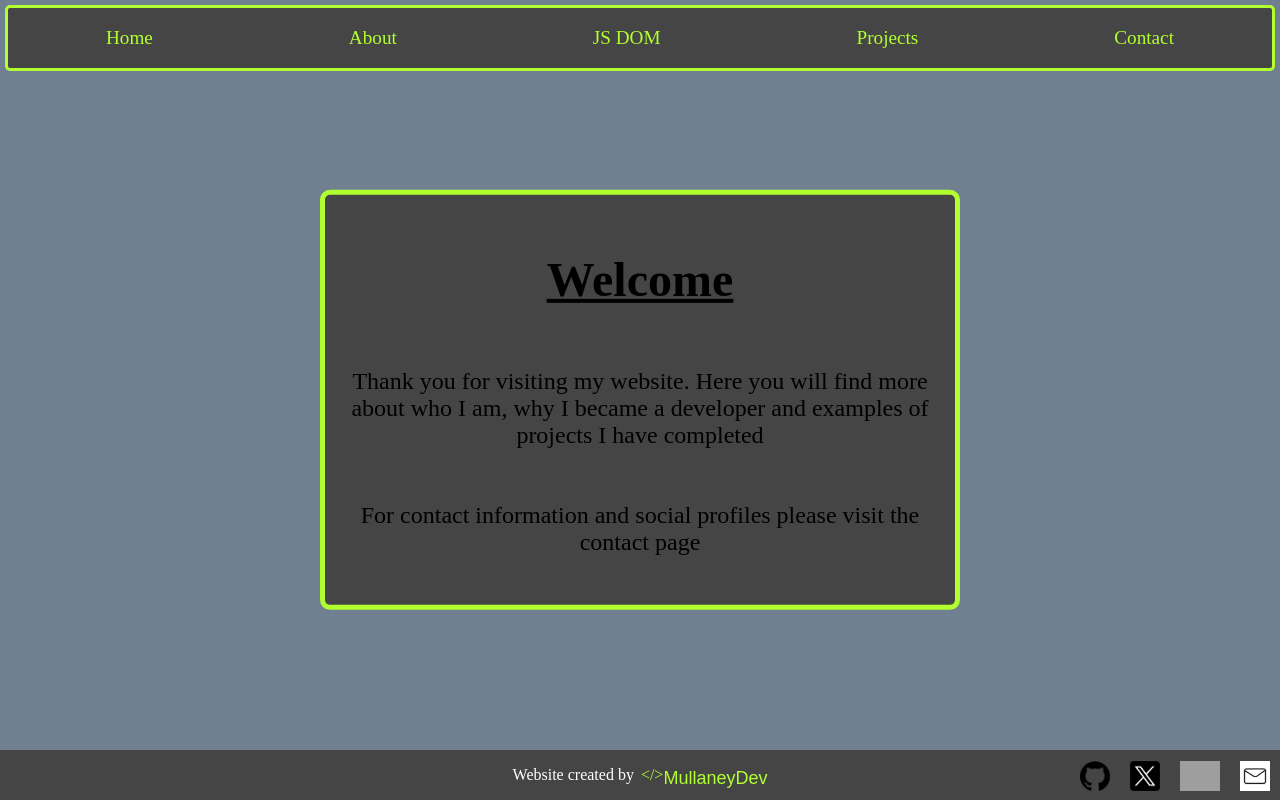
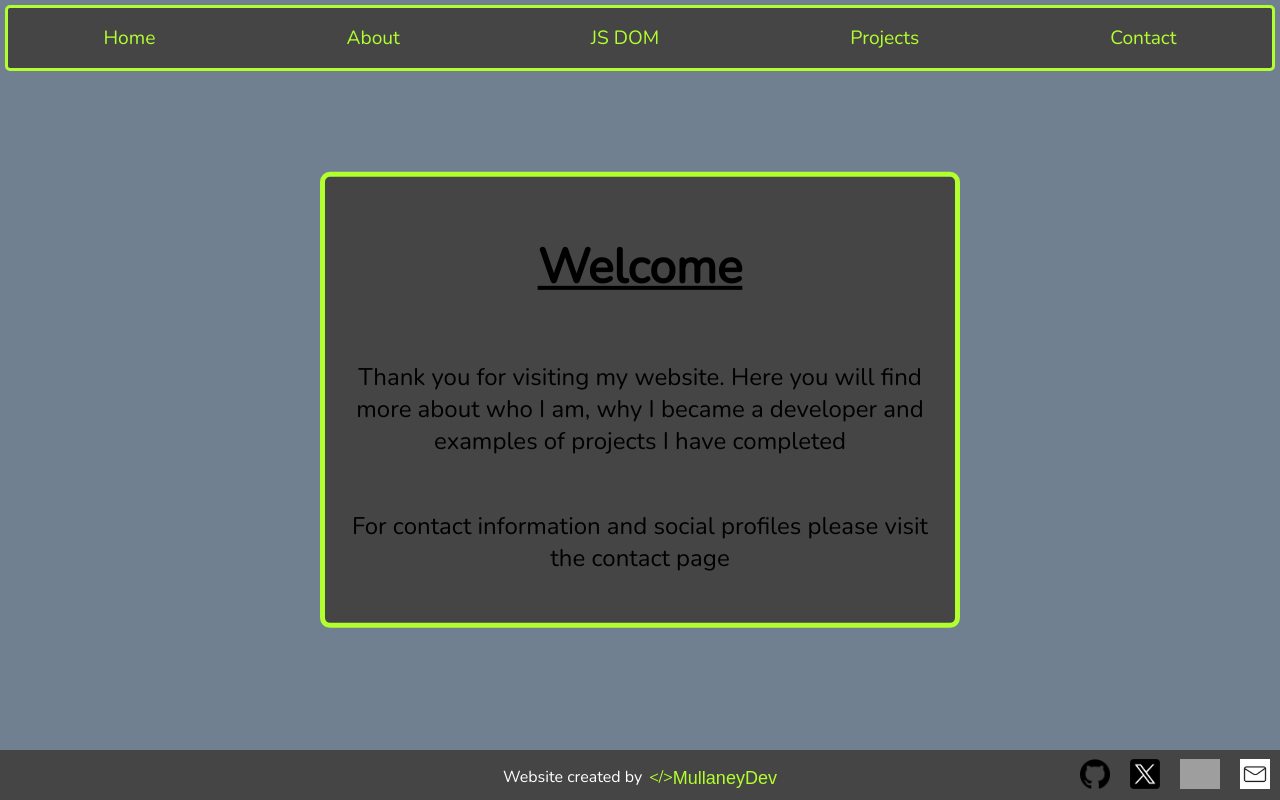
Before and after one commit to MullaneyDev/reactPortfolio, a React (Create React App) app: page / in a window 1280 px wide. Built offline with nearby package versions, Linux system fonts and the light colour scheme; grey boxes are pictures that could not be loaded.

Commit message:
change of site font

```diff
--- a/src/index.css
+++ b/src/index.css
@@ -1,4 +1,7 @@
+@import url("https://fonts.googleapis.com/css2?family=Caveat:wght@700&family=Nunito&display=swap");
+
 body {
   margin: 0;
   background-color: slategray;
+  font-family: "Nunito", sans-serif;
 }
```
